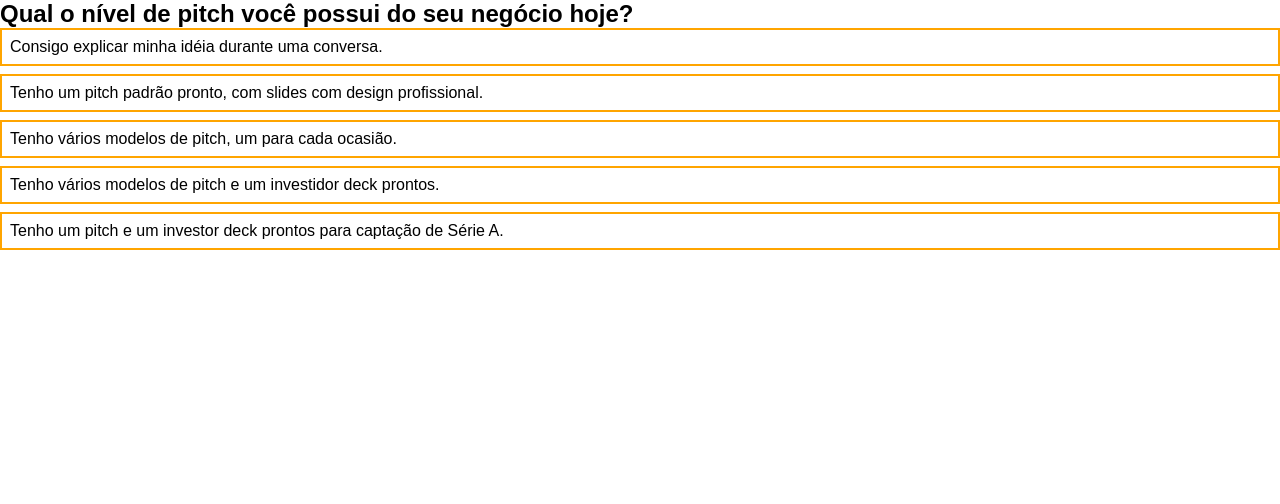
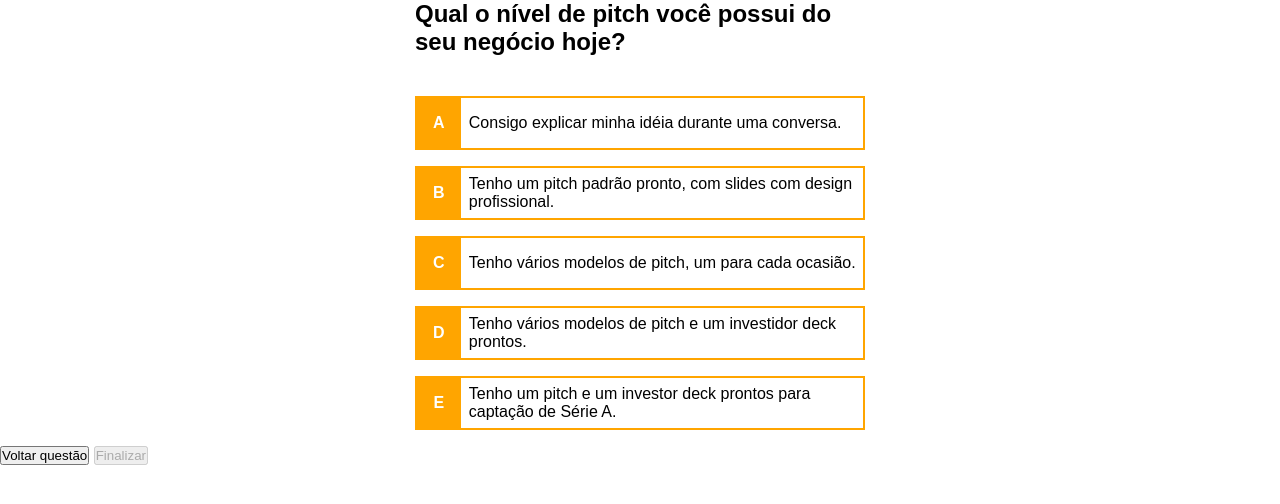
Before and after one commit to hauptspieler/vortex-diagnosys.github.io, a plain HTML site: page index.html in a window 1280 px wide. Drawn offline with Linux system fonts and the light colour scheme.

Commit message:
Feature: Add back button to survey and submit button

```diff
--- a/app.js
+++ b/app.js
@@ -481,27 +481,28 @@ const data = [
 		],
 	},
 ];
-
-const answers = [];
+const questionMarkTextArray = ['A', 'B', 'C', 'D', 'E']
+let answers = [];
 
 const app = document.querySelector('#app')
+const backButton = document.querySelector('#voltar')
 const div = createElement('div')
 const ul = createElement('ul')
 const h2 = createElement('h2')
 
+div.className = 'survey-container'
+ul.id = 'survey-list'
+
 let questionStep = 0
 let currentSurvey;
 
-ul.addEventListener('click', goToNextQuestion)
+backButton.addEventListener('click', backOneQuestion)
 
 function init() {
 	renderSurvey()
 }
 
 function renderSurvey() {
-
-	ul.id = 'survey-list'
-	ul.addEventListener
 
     currentSurvey = data[questionStep]
     h2.innerText = currentSurvey.question
@@ -511,10 +512,22 @@ function renderSurvey() {
 
 	ul.dataset.question = currentSurvey.question
 
-    choices.map(item => {
-        const li = createElement('li')
-        li.innerText = item.choice
+    choices.map((item, index) => {
+
+		const li = createElement('li')
+		li.addEventListener('click', goToNextQuestion)
+		const questionMark = createElement('div')
+		const p = createElement('p')
+
+		questionMark.innerText = questionMarkTextArray[index]
+		questionMark.className = 'question-mark'
+		p.innerText = item.choice
+
 		li.dataset.number = item.choiceNumber
+		li.className = 'choice-item'
+
+		li.appendChild(questionMark)
+		li.appendChild(p)
         ul.appendChild(li)
     })
 
@@ -532,22 +545,32 @@ function clearCurrentSurvey() {
 }
 
 function goToNextQuestion(event) {
-	if (event.target.nodeName === 'UL') return
+	console.log(event)
+	let dataNumber;
+	if (event.target.nodeName === 'P' || event.target.nodeName === 'DIV') {
+		console.log(event.target.nodeName)
+		console.log(event.target.parentElement.dataset.number)
+		const element = event.target.parentElement
+		dataNumber = element.dataset.number
+	} else {
+		console.log(event.target.dataset.number)
+		dataNumber = event.target.dataset.number
+	}
 	if (getSurveyStep() === data.length - 1) return
 
 	const answer = {
-		question: event.target.parentElement.dataset.question,
+		question: data[getSurveyStep()].question,
 		questionNumber: getSurveyStep(),
 		answer: event.target.innerText,
-		answerNumber: event.target.dataset.number,
+		answerNumber: parseInt(dataNumber),
 	}
 
 	incrementSurveyStep()
 	clearCurrentSurvey()
 	renderSurvey()
 
-
-	console.log(answer)
+	answers.push(answer)
+	console.log(answers)
 }
 
 function createElement(element) {
@@ -566,4 +589,12 @@ function getSurveyStep() {
 	return questionStep
 }
 
+function backOneQuestion() {
+	if (getSurveyStep() === 0) return
+	decrementSurveyStep()
+	clearCurrentSurvey()
+	renderSurvey()
+	answers.splice(getSurveyStep(), 1)
+}
+
 init()
--- a/index.html
+++ b/index.html
@@ -1,12 +1,22 @@
 <html lang="en">
+
 <head>
     <meta charset="UTF-8">
     <meta name="viewport" content="width=device-width, initial-scale=1.0">
     <title>Document</title>
-    <link rel="stylesheet" href="./styles.css"  type="text/css"/>
+    <link rel="stylesheet" href="./styles.css" type="text/css" />
 </head>
-<body >
-    <main id="app"></main >
+
+<body>
+    <main >
+        <section id="app">
+        </section>
+        <div id="action-container">
+            <button type="button" id="voltar">Voltar questão</button>
+            <button type="button" id="finish" disabled>Finalizar</button>
+        </div>
+    </main>
     <script src="app.js"></script>
 </body>
+
 </html>
--- a/styles.css
+++ b/styles.css
@@ -6,16 +6,51 @@
     font-family: sans-serif;
 }
 
+.survey-container {
+    display: flex;
+    flex-direction: column;
+    justify-content: center;
+    max-width: 450px;
+    margin: 0 auto;
+}
+
+ul#survey-list {
+    margin-top: 40px;
+}
+
 li {
     list-style: none;
     cursor: pointer;
-    margin-bottom: 8px;
+    margin-bottom: 16px;
     border: 2px solid orange;
-    padding: 8px;
-    transition: all .2s;
+    transition: all .1s;
 }
 
 li:hover {
-    background: orange;
+    background-color: rgba(255, 166, 0, 0.153);
+}
+
+.choice-item {
+    display: flex;
+    flex-direction: row;
+
+}
+
+.choice-item p {
+    width: 90%;
+    display: flex;
+    align-items: center;
+}
+
+.question-mark {
+    display: flex;
+    justify-content: center;
+    align-items: center;
+    background-color: orange;
+    width: 10%;
+    min-height: 50px;
+    height: auto;
+    margin-right: 8px;
     color: white;
+    font-weight: bold;
 }
```
